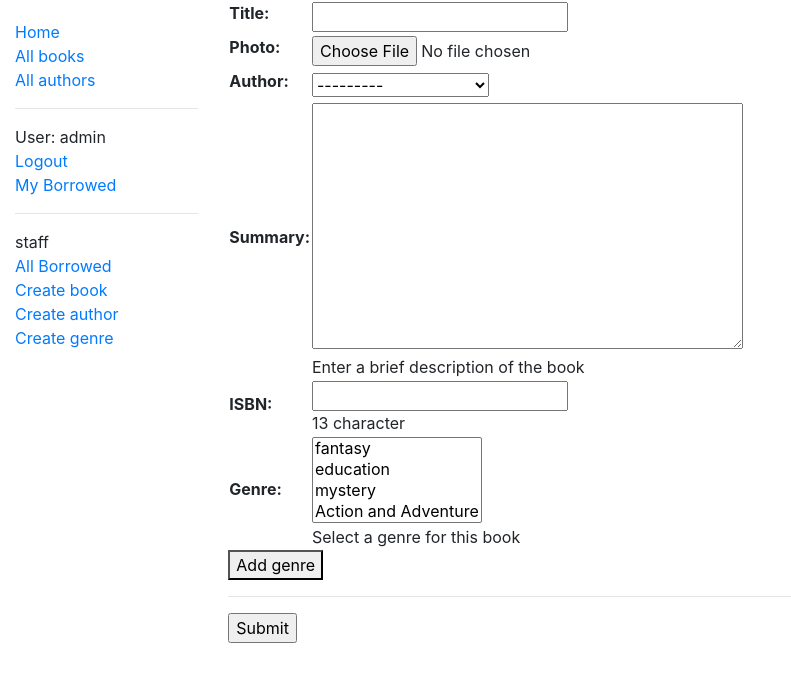
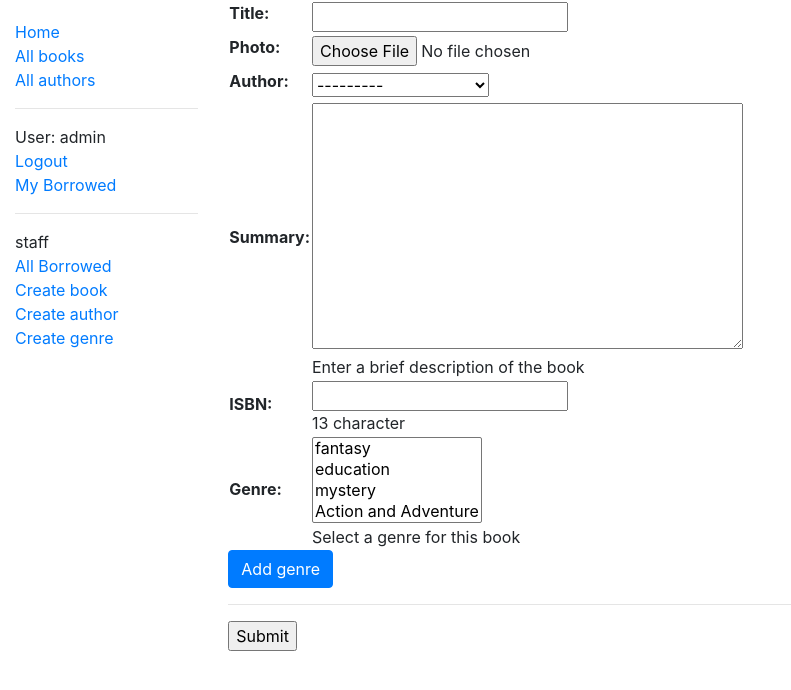
Before and after one commit to blahblahblah552/Django-website, a Django app: page /catalog/book/create/ in a window 1280 px wide. Shown: the top 690 px of the page, without its empty margins (0-791 px from the left). Run offline with Django 4.2, Linux system fonts and the light colour scheme; a user stored in the database is signed in; data comes from the database, SQL or seed files in the repository; both versions use the stored data as it was after the commit.

Commit message:
fixed were upload photo worksemacs catalog/templates/catalog/book_form.html !

```diff
--- a/catalog/templates/catalog/book_form.html
+++ b/catalog/templates/catalog/book_form.html
@@ -1,13 +1,12 @@
 {% extends "base_generic.html" %}
 
-
 {% block content %}
-  <form action="" method="post">
+  <form action="" enctype="multipart/form-data" method="post">
     {% csrf_token %}
     <table>
       {{ form.as_table }}
     </table>
-    <button href="{% url 'genre-create' %} onclick="">Add genre</button>
+    <a type="button" href="{% url 'genre-create' %}" class="btn btn-primary">Add genre</a>
     <hr>
     <input type="submit" value="Submit">
   </form>
```
Also changed, not shown: db.sqlite3.
